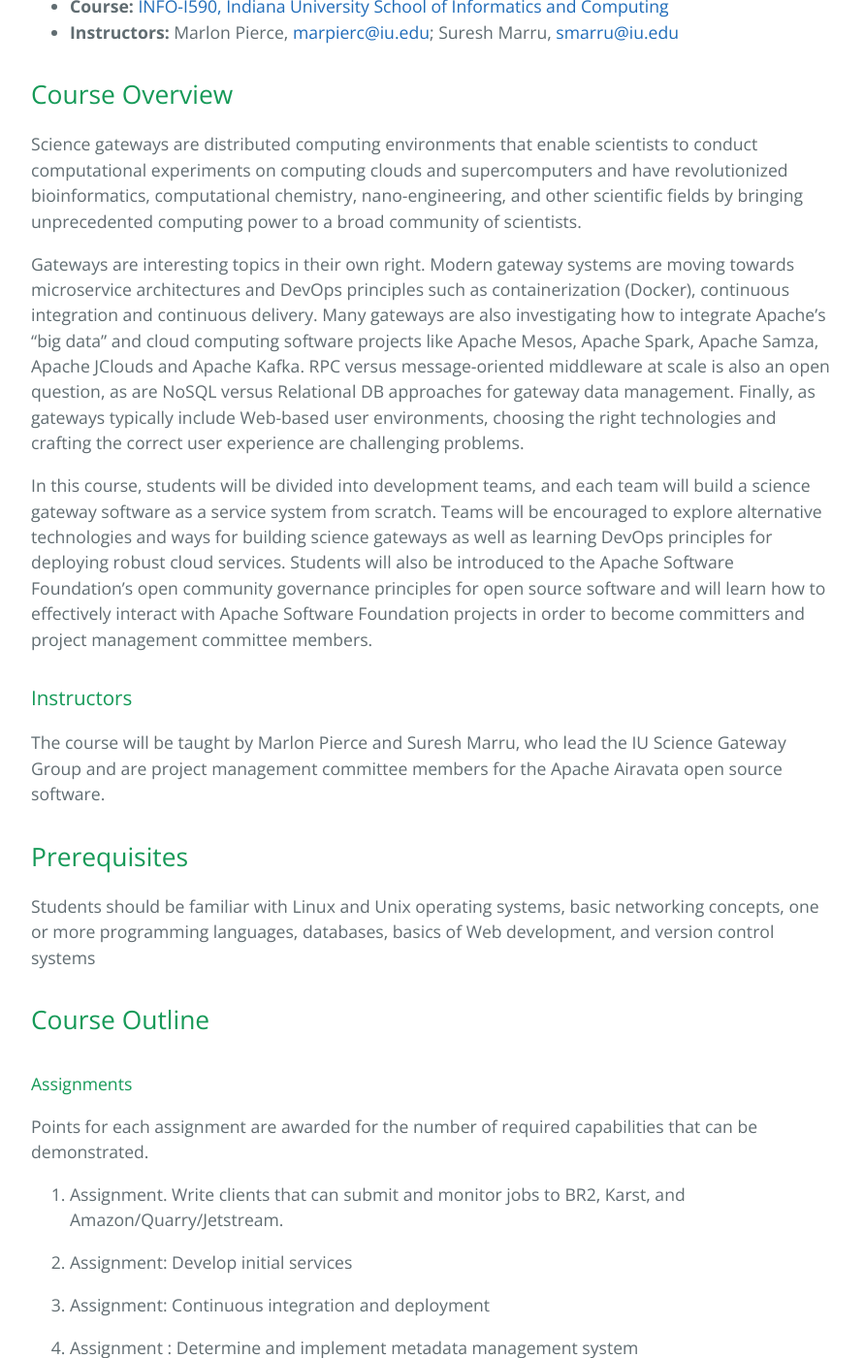
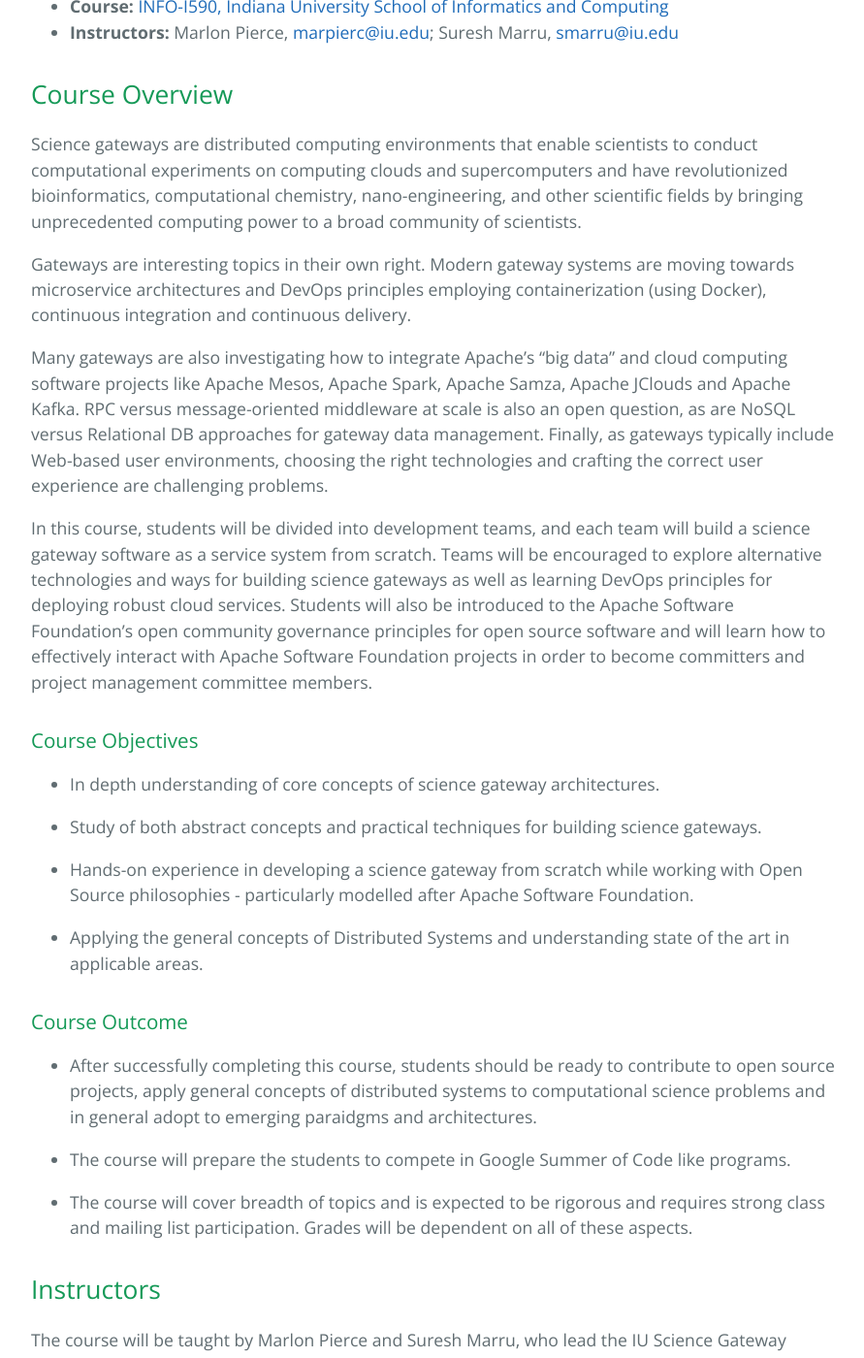
Before and after one commit to airavata-courses/airavata-courses.github.io, a Jekyll site: the page index.html, which Jekyll copies as it is, in a window 1280 px wide and 1400 px high, scrolled down 424 px. Shown: the whole window at 97% size, without its empty margins (192-1083 px from the left). Built offline with Jekyll 4.4.1, drawn with Linux system fonts in a browser that asks for light colours; some of the changed text lies outside the part shown.

Commit message:
Replace master branch with page content via GitHub

```diff
--- a/index.html
+++ b/index.html
@@ -12,12 +12,12 @@
   <body>
     <section class="page-header">
       <h1 class="project-name">Science Gateway Architectures </h1>
-      <h2 class="project-tagline">Open Source, Distributed Computing, Computational Science</h2>
+      <h2 class="project-tagline">Course on applying Open Source, Distributed Computing, Computational Science Principles</h2>
     </section>
 
     <section class="main-content">
       <h1>
-<a id="science-gateway-architectures" class="anchor" href="#science-gateway-architectures" aria-hidden="true"><span class="octicon octicon-link"></span></a>Science Gateway Architectures</h1>
+<a id="science-gateway-architectures-syllabus" class="anchor" href="#science-gateway-architectures-syllabus" aria-hidden="true"><span class="octicon octicon-link"></span></a>Science Gateway Architectures syllabus</h1>
 
 <ul>
 <li>
@@ -33,12 +33,33 @@
 
 <p>Science gateways are distributed computing environments that enable scientists to conduct computational experiments on computing clouds and supercomputers and have revolutionized bioinformatics, computational chemistry, nano-engineering, and other scientific fields by bringing unprecedented computing power to a broad community of scientists.</p>
 
-<p>Gateways are interesting topics in their own right. Modern gateway systems are moving towards microservice architectures and DevOps principles such as containerization (Docker), continuous integration and continuous delivery.  Many gateways are also investigating how to integrate Apache’s “big data” and cloud computing software projects like Apache Mesos, Apache Spark, Apache Samza, Apache JClouds and Apache Kafka. RPC versus message-oriented middleware at scale is also an open question, as are NoSQL versus Relational DB approaches for gateway data management.  Finally, as gateways typically include Web-based user environments, choosing the right technologies and crafting the correct user experience are challenging problems.</p>
+<p>Gateways are interesting topics in their own right. Modern gateway systems are moving towards microservice architectures and DevOps principles employing containerization (using Docker), continuous integration and continuous delivery. </p>
+
+<p>Many gateways are also investigating how to integrate Apache’s “big data” and cloud computing software projects like Apache Mesos, Apache Spark, Apache Samza, Apache JClouds and Apache Kafka. RPC versus message-oriented middleware at scale is also an open question, as are NoSQL versus Relational DB approaches for gateway data management.  Finally, as gateways typically include Web-based user environments, choosing the right technologies and crafting the correct user experience are challenging problems.</p>
 
 <p>In this course, students will be divided into development teams, and each team will build a science gateway software as a service system from scratch. Teams will be encouraged to explore alternative technologies and ways for building science gateways as well as learning DevOps principles for deploying robust cloud services.  Students will also be introduced to the Apache Software Foundation’s open community governance principles for open source software and will learn how to effectively interact with Apache Software Foundation projects in order to become committers and project management committee members.</p>
 
 <h3>
-<a id="instructors" class="anchor" href="#instructors" aria-hidden="true"><span class="octicon octicon-link"></span></a>Instructors</h3>
+<a id="course-objectives" class="anchor" href="#course-objectives" aria-hidden="true"><span class="octicon octicon-link"></span></a>Course Objectives</h3>
+
+<ul>
+<li><p>In depth understanding of core concepts of science gateway architectures.</p></li>
+<li><p>Study of both abstract concepts and practical techniques for building science gateways.</p></li>
+<li><p>Hands-on experience in developing a science gateway from scratch while working with Open Source philosophies - particularly modelled after Apache Software Foundation.</p></li>
+<li><p>Applying the general concepts of Distributed Systems and understanding state of the art in applicable areas. </p></li>
+</ul>
+
+<h3>
+<a id="course-outcome" class="anchor" href="#course-outcome" aria-hidden="true"><span class="octicon octicon-link"></span></a>Course Outcome</h3>
+
+<ul>
+<li><p>After successfully completing this course, students should be ready to contribute to open source projects, apply general concepts of distributed systems to computational science problems and in general adopt to emerging paraidgms and architectures.</p></li>
+<li><p>The course will prepare the students to compete in Google Summer of Code like programs. </p></li>
+<li><p>The course will cover breadth of topics and is expected to be rigorous and requires strong class and mailing list participation. Grades will be dependent on all of these aspects. </p></li>
+</ul>
+
+<h2>
+<a id="instructors" class="anchor" href="#instructors" aria-hidden="true"><span class="octicon octicon-link"></span></a>Instructors</h2>
 
 <p>The course will be taught by Marlon Pierce and Suresh Marru, who lead the IU Science Gateway Group and are project management committee members for the Apache Airavata open source software.</p>
 
@@ -48,10 +69,7 @@
 <p>Students should be familiar with Linux and Unix operating systems, basic networking concepts, one or more programming languages, databases, basics of Web development, and version control systems</p>
 
 <h2>
-<a id="course-outline" class="anchor" href="#course-outline" aria-hidden="true"><span class="octicon octicon-link"></span></a>Course Outline</h2>
-
-<h4>
-<a id="assignments" class="anchor" href="#assignments" aria-hidden="true"><span class="octicon octicon-link"></span></a>Assignments</h4>
+<a id="assignments" class="anchor" href="#assignments" aria-hidden="true"><span class="octicon octicon-link"></span></a>Assignments</h2>
 
 <p>Points for each assignment are awarded for the number of required capabilities that can be demonstrated.</p>
 
@@ -80,18 +98,13 @@
 <h2>
 <a id="resources" class="anchor" href="#resources" aria-hidden="true"><span class="octicon octicon-link"></span></a>Resources</h2>
 
+<p>During the course, instructors will provide referecnes to journal and conference papers. A good understanding of concepts discussed in these referred papers will greatly help in absorbing the course material. </p>
+
 <h3>
 <a id="beginner-materials" class="anchor" href="#beginner-materials" aria-hidden="true"><span class="octicon octicon-link"></span></a>Beginner Materials</h3>
 
-<p>This class assumes you are confident with this material, but in case you need a brush-up...</p>
-
 <ul>
-<li>Distributed Systems – <a href="https://www.codecademy.com/learn/javascript">JavaScript</a> and <a href="https://www.codecademy.com/learn/jquery">jQuery</a>
-</li>
-<li>
-<a href="http://eloquentjavascript.net/index.html">Eloquent JavaScript</a> by Marijn Haverbeke, Chapters 1-5</li>
-<li><a href="https://medium.com/@_cmdv_/i-want-to-learn-javascript-in-2015-e96cd85ad225">Want to learn JavaScript in 2015?</a></li>
-<li>see also – <a href="#other-lists">Other Lists</a>
+<li>Principles of Distributed Computing – <a href="http://disco.ethz.ch/lectures/podc_allstars/">Lecture Collection</a>
 </li>
 </ul>
 
@@ -100,33 +113,6 @@
 
 <ul>
 <li><a href="link">Overview of Apache Airavata</a></li>
-</ul>
-
-<h3>
-<a id="tools" class="anchor" href="#tools" aria-hidden="true"><span class="octicon octicon-link"></span></a>Tools</h3>
-
-<ul>
-<li>code validation: <a href="http://jslint.com">JSLint</a> / <a href="http://jshint.com">JSHint</a>
-</li>
-<li>debugging:
-
-<ul>
-<li>
-<a href="https://developer.chrome.com/devtools/index">Chrome Developer Tools</a>
-
-<ul>
-<li><a href="https://developer.chrome.com/extensions/tut_debugging">Official debugging tutorial</a></li>
-<li>Tutorial: <a href="http://www.macwright.org/2015/03/10/javascript-diagnosis.html">JavaScript Diagnosis</a>
-</li>
-</ul>
-</li>
-<li><a href="https://www.mozilla.org/en-US/firefox/developer/">Firefox Developer Edition</a></li>
-</ul>
-</li>
-<li>sharing code snippets: <a href="https://gist.github.com/">gist.github.com</a>
-</li>
-<li>asking questions: <a href="http://stackoverflow.com/">Stack Overflow</a>
-</li>
 </ul>
 
 <h4>
```
Also changed, not shown: other parts of index.html (+4 -4 lines), params.json (+1 -1 lines).
